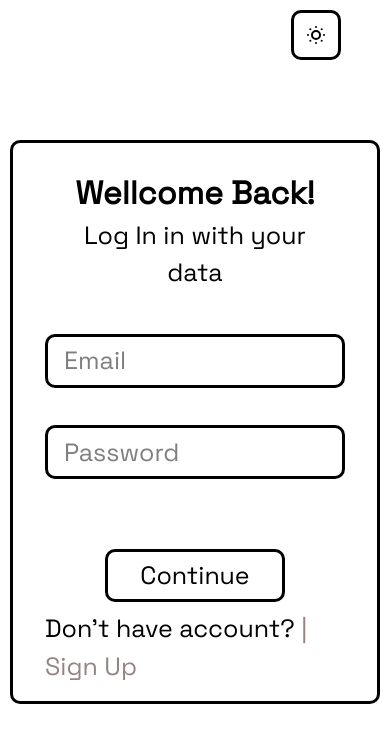
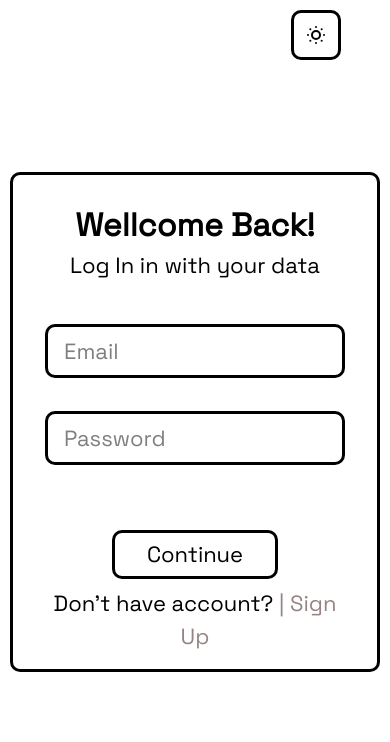
Before and after one commit to telare/next-weather, a Next.js app: page /auth/log-in in a window 390 px wide. Shown: the top 742 px of the page. Built offline with nearby package versions, Linux system fonts and the light colour scheme.

Commit message:
first version of adaptive

```diff
--- a/src/app/home/components/footer/styles/Footer.module.scss
+++ b/src/app/home/components/footer/styles/Footer.module.scss
@@ -1,11 +1,18 @@
 @use "@shared/styles/mixins/divMixin.scss" as globalDivMixins;
 @use "@shared/styles/variables/variables.module" as globalVariables;
 @use "@shared/styles/mixins/transformMixin" as globalTransformMixin;
+@use "@shared/styles/mixins/breakpointsMixin" as breakpointsMixin;
 .footerCon {
   @include globalDivMixins.div(section);
   height: 50rem; // 800px
   align-items: start;
   gap: 5%;
+  @include breakpointsMixin.respond-to("tablet") {
+    flex-direction: column;
+    align-items: center;
+    height: auto;
+    row-gap: 2rem;
+  }
 }
 
 .mainColumn {
@@ -14,16 +21,23 @@
   width: 80%;
   padding: 0;
   height: 100%;
-  display: flex;
   flex-direction: column;
   justify-content: space-between;
-  align-items: center;
+  @include breakpointsMixin.respond-to("tablet") {
+    row-gap: 2rem;
+    width: 100%;
+  }
 }
 .forecastSection {
   @include globalDivMixins.div();
   width: 100%;
   height: 40%;
-  column-gap: 2%;
+  gap: 2%;
+  @include breakpointsMixin.respond-to("tablet") {
+    flex-wrap: wrap;
+    height: auto;
+    column-gap: 7%;
+  }
 }
 .mapSection {
   @include globalDivMixins.div(big);
@@ -34,6 +48,9 @@
     width: 100%;
     height: 100%;
     border-radius: inherit;
+  }
+  @include breakpointsMixin.respond-to("tablet") {
+    min-height: 10rem; // 160px
   }
 }
 .asideColumn {
@@ -60,4 +77,7 @@
       @include globalTransformMixin.transformMixin();
     }
   }
+  @include breakpointsMixin.respond-to("tablet") {
+    width: auto;
+  }
 }
--- a/src/app/home/layout.tsx
+++ b/src/app/home/layout.tsx
@@ -10,17 +10,11 @@ export default function HomeLayout({
   searchModal: React.ReactNode;
 }) {
   return (
-    <div
-      style={{ backgroundColor: "inherit", border: "inherit", width: "80%" }}
-    >
-      <QueryProvider>
-        <StoreProvider>
-          {searchModal}
-          <DataProvider>
-            <div>{children}</div>
-          </DataProvider>
-        </StoreProvider>
-      </QueryProvider>
-    </div>
+    <QueryProvider>
+      <StoreProvider>
+        {searchModal}
+        <DataProvider>{children}</DataProvider>
+      </StoreProvider>
+    </QueryProvider>
   );
 }
--- a/src/app/home/styles/WeatherInfo.module.scss
+++ b/src/app/home/styles/WeatherInfo.module.scss
@@ -1,9 +1,13 @@
 @use "@shared/styles/mixins/divMixin" as globalDivMixins;
 @use "@shared/styles/variables/variables.module" as globalVariables;
-
+@use "@shared/styles/mixins/breakpointsMixin" as breakpointsMixin;
 .containerMain {
   @include globalDivMixins.div(section);
   gap: 2%;
+  @include breakpointsMixin.respond-to("tablet") {
+    flex-wrap: wrap;
+    height: auto;
+  }
 }
 
 // Current weather section
@@ -15,7 +19,6 @@
   justify-content: center;
   flex-direction: column;
   align-content: flex-end;
-}
 
   .weatherHeader {
     @include globalDivMixins.div(large);
@@ -72,6 +75,15 @@
     padding: 0;
     border: none;
     justify-content: space-between;
+    @include breakpointsMixin.respond-to("mobile") {
+      flex-wrap: wrap;
+      height: auto;
+    }
+  }
+
+  @include breakpointsMixin.respond-to("tablet") {
+    height: auto;
+  }
 }
 
 .compassCon {
@@ -80,7 +92,7 @@
   height: 100%;
   border: none;
   position: relative;
-}
+
   .compassBody {
     width: 100%;
     height: 100%;
@@ -93,6 +105,7 @@
     height: 80%;
     position: absolute;
   }
+}
 
 // Metrics section
 .metricsCon {
@@ -101,13 +114,18 @@
   width: 100%;
   flex-direction: column;
   gap: 2%;
+  @include breakpointsMixin.respond-to("tablet") {
+    height: auto;
   }
-
   .metricItems {
-  @include globalDivMixins.div(large);
+    @include globalDivMixins.div();
     border: none;
     height: 50%;
-  display: flex;
     width: 100%;
     gap: 2%;
+    @include breakpointsMixin.respond-to("tablet") {
+      flex-wrap: wrap;
+      height: auto;
     }
+  }
+}
--- a/src/app/layout.tsx
+++ b/src/app/layout.tsx
@@ -16,14 +16,7 @@ export default function RootLayout({ children }: Layout) {
         <meta name="apple-mobile-web-app-title" content="NextWeather" />
         {/* <link rel="icon" href="/img/favicon.png" /> */}
       </head>
-      <body
-        style={{
-          border: "none",
-          display: "flex",
-          justifyContent: "center",
-        }}
-        className={space_grotesk.className}
-      >
+      <body className={space_grotesk.className}>
         <ThemeProvider
           attribute="class"
           defaultTheme="system"
--- a/src/shared/styles/Form.module.scss
+++ b/src/shared/styles/Form.module.scss
@@ -87,6 +87,7 @@
     width: auto;
     padding: 0;
     border: none;
+    text-align: center;
     p{
       a{
         color:rgb(150, 132, 132);
--- a/src/shared/styles/global.scss
+++ b/src/shared/styles/global.scss
@@ -1,11 +1,24 @@
+@use "sass:map";
+
 @use "@shared/styles/variables/variables.module" as globalVariables;
 @use "@shared/styles/mixins/themeMixin" as globalThemeMixin;
+@use "@shared/styles/mixins/breakpointsMixin" as breakpointsMixin;
 // for reset styles
 @import "tailwindcss";
 body {
-  @include globalThemeMixin.themeToggle($currentTheme: light);
+  border: none;
+  display: flex;
+  justify-content: center;
   font-size: globalVariables.$baseFontSize;
   font-weight: globalVariables.$baseFontWeight;
+  padding: 0 10%;
+
+  @include globalThemeMixin.themeToggle($currentTheme: light);
+  @each $breakpoint, $fontSize in globalVariables.$fontSizes {
+    @include breakpointsMixin.respond-to($breakpoint) {
+      font-size: $fontSize;
+    }
+  }
 }
 
 .dark body {
--- /dev/null
+++ b/src/shared/styles/mixins/breakpointsMixin.scss
@@ -0,0 +1,15 @@
+@use "sass:map";
+$breakpoints: (
+  "tablet": 850px,
+  "mobile": 320px,
+);
+
+@mixin respond-to($breakpoint) {
+  @if map.get($breakpoints, $breakpoint) {
+    @media (max-width: map.get($breakpoints, $breakpoint)) {
+      @content;
+    }
+  } @else {
+    @error "Breakpoint '#{$breakpoint}' not found in breakpoints map.";
+  }
+}
--- a/src/shared/styles/variables/variables.module.scss
+++ b/src/shared/styles/variables/variables.module.scss
@@ -1,4 +1,9 @@
 //common
+$fontSizes: (
+  "mobile": 18px,
+  "tablet": 22px,
+);
+
 $baseFontSize: 25px;
 $baseFontWeight: 500;
 $baseBorderWidth: 0.1875rem; //3px
```
Lines whose indentation alone changed are shown as unchanged.
